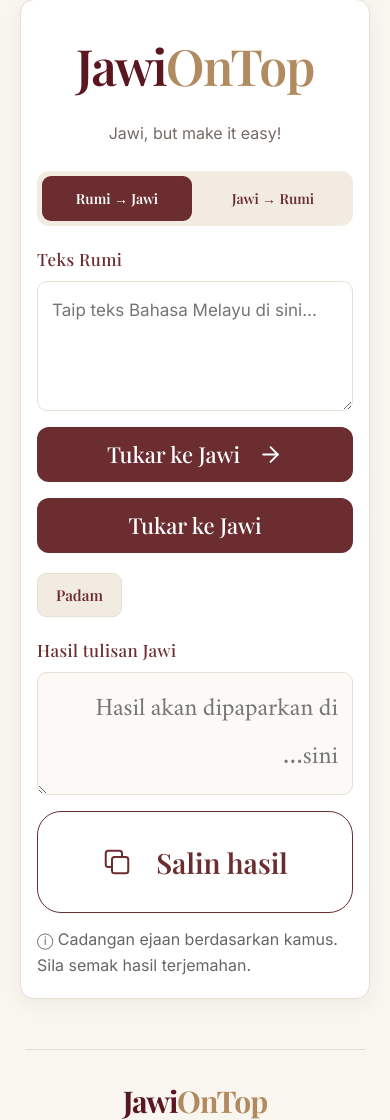
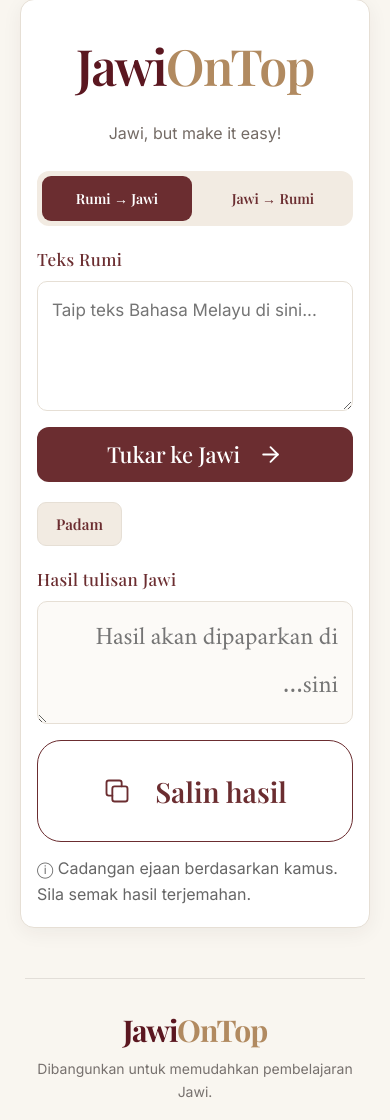
Before and after one commit to hassyabasirah/JawiOnTop, a Flask app: page / in a window 390 px wide. Shown: the part 122-1242 px from the top of the page. Run offline with Flask 3, Linux system fonts and the light colour scheme.

Commit message:
Update index.html

```diff
--- a/templates/index.html
+++ b/templates/index.html
@@ -171,8 +171,9 @@ button.secondary:hover,
     gap: 16px;
 
     width: 100%;
+    height: 76px;
     min-height: 76px;
-    margin: 10px 5px 0 0;
+    margin: 16px 0 10px;
     padding: 10px 16px;
 
     background-color: transparent;
@@ -326,13 +327,13 @@ a:hover {
 }
 
 #copyButton .copy-icon {
-    width: 36px;
-    height: 36px;
+    width: 28px;
+    height: 28px;
 }
 
     #copyButton .copy-icon {
-        width: 30px;
-        height: 30px;
+        width: 28px;
+        height: 28px;
     }
 }
 
@@ -712,9 +713,7 @@ body {
         <path d="M5 12h14"></path>
         <path d="m12 5 7 7-7 7"></path>
     </svg>
-</button> <button id="mainButton" onclick="processText()">
-        Tukar ke Jawi
-    </button>
+
     <button class="secondary" onclick="clearText()">Padam</button>
 
     <label for="output" id="outputLabel">Hasil tulisan Jawi</label>
```
